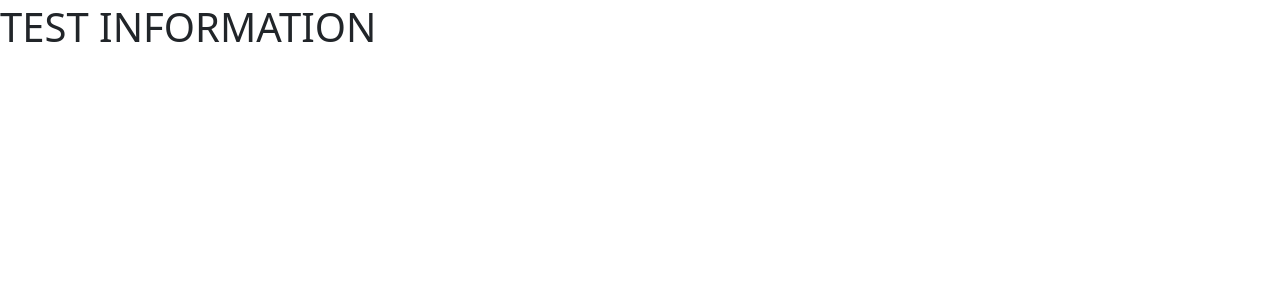
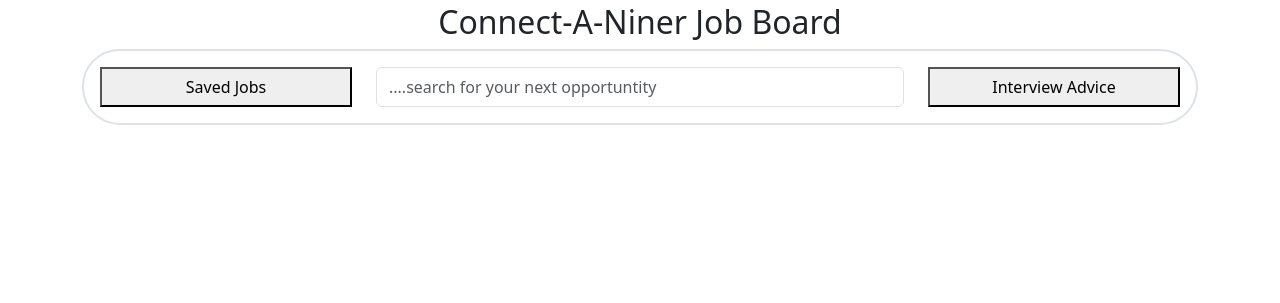
Before and after one commit to darellsam/SoftwareEngineeringProj, a Django app: page /jobBoard/ in a window 1280 px wide. Shown: the part 56-359 px from the top of the page. Run offline with Django 5.2, Linux system fonts and the light colour scheme.

Commit message:
I hate css

```diff
--- a/sweProj/base/templates/base/jobBoard.html
+++ b/sweProj/base/templates/base/jobBoard.html
@@ -3,7 +3,40 @@
 {% block content %}
 
 
-<h1 class="fs-1">TEST INFORMATION</h1>
+<section id="JobBoard" class="container">
+  <h1 class="text-center fs-2">Connect-A-Niner Job Board</h1>
+  <div class="border border-2 border-rounded border-color-dark p-3" style="border-radius: 47px 48px 48px 48px;">
+    <form action="" class="row d-flex justify-content-between">
+      <!--    Applied jobs button    -->
+      <div class="col-md-3 col-3">
+        <button class="button button-primary w-100" style="height: 40px;">Saved Jobs</button>
+      </div>
+
+      <!--    Search for jobs    -->
+      <div class="col-md-6 col-6">
+        <input type="search" class="form-control w-100" placeholder="....search for your next opportuntity" style="height: 40px;">
+        <!--  TODO INSERT Q METHOD SEARCHING  -->
+      </div>
+
+      <!--   Interview Advice Btn    -->
+      <div class="col-md-3 col-3">
+        <button class="button button-primary w-100" style="height: 40px;">Interview Advice</button>
+      </div>
+    </form>
+
+    <!--  Pinned Jobs Component  -->
+    <div>
+
+    </div>
+
+
+  </div>
+
+
+</section>
+
+
+
 
 
 
```
